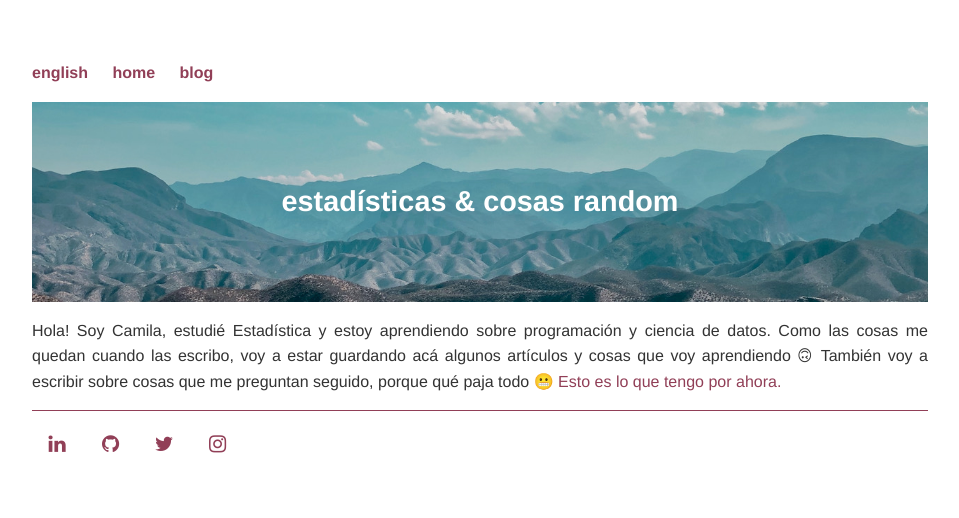
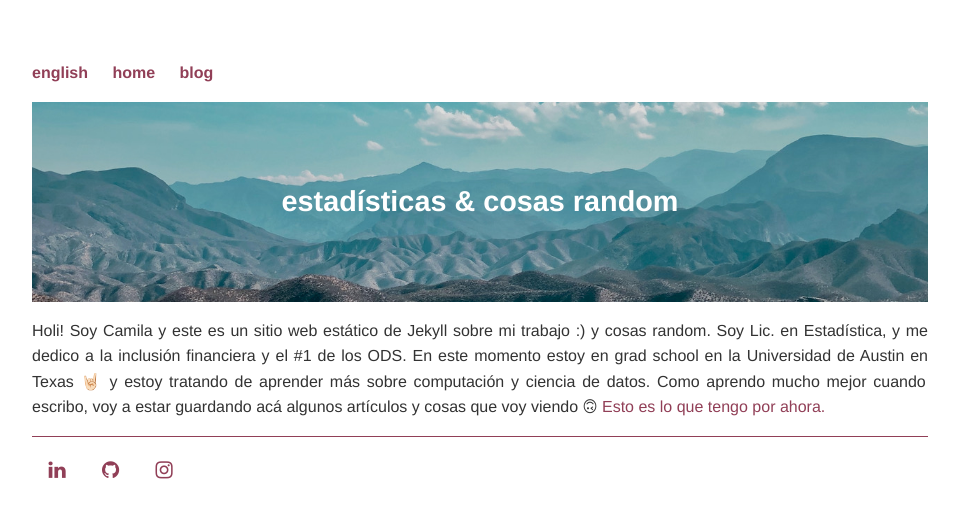
Before and after one commit to camilaburne/camilaburne.github.io, a Jekyll site: the page home_es/index.html, which Jekyll copies as it is, in a window 1280 px wide. Shown: the top 518 px of the page, without its empty margins (160-1119 px from the left). Built offline with Jekyll 4.4.1, drawn with Linux system fonts in a browser that asks for light colours.

Commit message:
update index

```diff
--- a/home_es/index.html
+++ b/home_es/index.html
@@ -28,8 +28,10 @@
 				</div>
 
         <div class="blurb">
-        	<p>Hola! Soy Camila, estudié Estadística y estoy aprendiendo sobre programación y ciencia de datos. Como las cosas me quedan cuando las escribo, voy a estar guardando acá algunos artículos y cosas que voy aprendiendo 🙃 También voy a escribir sobre cosas que me preguntan seguido, porque qué paja todo 😬
-        		<a href="/blog_es">Esto es lo que tengo por ahora.</a></p>
+					<p> Holi! Soy Camila y este es un sitio web estático de Jekyll sobre mi trabajo :) y cosas random. Soy Lic. en Estadística, y me dedico a la inclusión financiera y el #1 de los ODS.
+
+							En este momento estoy en grad school en la Universidad de Austin en Texas 🤘🏻 y estoy tratando de aprender más sobre computación y ciencia de datos. Como aprendo mucho mejor cuando escribo, voy a estar guardando acá algunos artículos y cosas que voy viendo 🙃
+							<a href="/blog_es">Esto es lo que tengo por ahora.</a></p>
         </div><!-- /.blurb -->
 			</div><!-- /.container -->
 
@@ -37,7 +39,7 @@
 				<ul>
 					<a href="https://www.linkedin.com/in/camilaburne/" class="fa fa-linkedin"></a>
 					<a href="https://github.com/camilaburne" class="fa fa-github"></a>
-					<a href="https://twitter.com/camilaburnt" class="fa fa-twitter"></a>
+					<!--  <a href="https://twitter.com/camilaburnt" class="fa fa-twitter"></a>-->
 					<a href="https://www.instagram.com/camilaburne/" class="fa fa-instagram"></a>
 				</ul>
 			</footer>
--- a/index.html
+++ b/index.html
@@ -11,9 +11,9 @@ title: Camila Burne
 
 
 <div class="blurb">
-	<p> Hi! I'm Camila and this is a static website about statistics and random stuff.
-    Right now I'm a grad student at UT 🤘🏻 and I'm trying to learn more about coding and data science. Since I learn much better when I write down what I've just learnt, I'll be adding some articles and resources here.
-		I hope you don't mind. <a href="/blog_en">Here's what I've got so far.</a></p>
+	<p>
+  Hi! I'm Camila and this is a static Jekyll website about my craft :) and random stuff. I'm a statistician working towards financial inclusion and ending poverty (the SDGs goal #1).
+  Right now I'm a grad student at UT 🤘🏻 and I'm trying to learn more about computation and data science. Since I learn much better when I write things down, I'll be adding some notes and resources here. I hope you don't mind. <a href="/blog_en">Here's what I've got so far.</a></p>
 </div><!-- /.blurb -->
 
 
```
